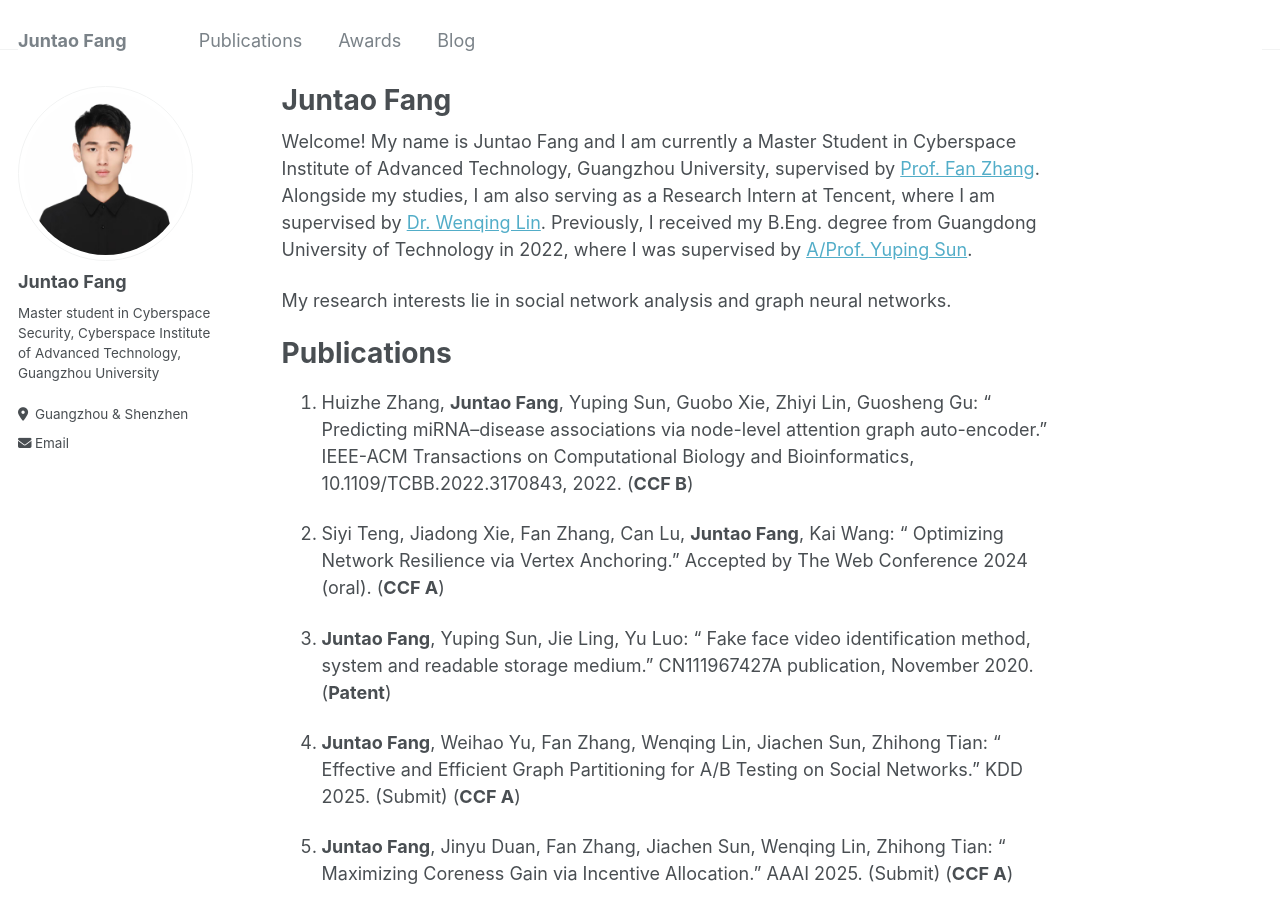
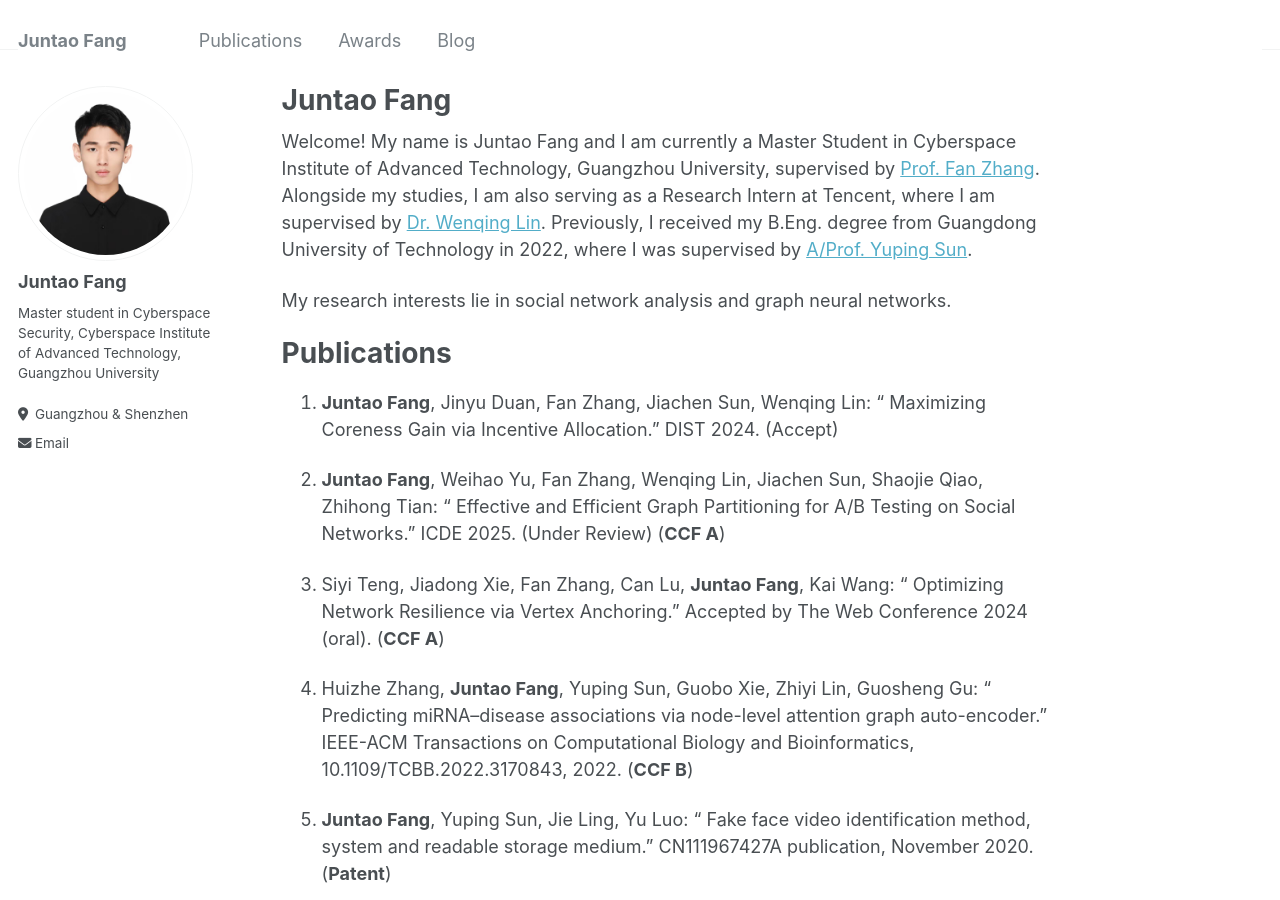
Before and after one commit to juntaofang2000/juntaofang2000.github.io, a Jekyll site: the page built from _pages/about.md, in a window 1280 px wide and 900 px high. Built offline with Jekyll 4.4.1, drawn with Linux system fonts in a browser that asks for light colours.

Commit message:
modify about me

```diff
--- a/_pages/about.md
+++ b/_pages/about.md
@@ -17,15 +17,18 @@ Publications
 ======
 <!-- **\* indicates equal contribution.** -->
 
-1. Huizhe Zhang, **Juntao Fang**, Yuping Sun, Guobo Xie, Zhiyi Lin, Guosheng Gu: " Predicting miRNA–disease associations via node-level attention graph auto-encoder." IEEE-ACM Transactions on Computational Biology and Bioinformatics, 10.1109/TCBB.2022.3170843, 2022. (**CCF B**)
+1. **Juntao Fang**, Jinyu Duan, Fan Zhang, Jiachen Sun,  Wenqing Lin: " Maximizing Coreness Gain via Incentive Allocation." DIST 2024. (Accept)
 
-2. Siyi Teng, Jiadong Xie, Fan Zhang, Can Lu, **Juntao Fang**, Kai Wang: " Optimizing Network Resilience via Vertex Anchoring." Accepted by The Web Conference 2024 (oral). (**CCF A**)
+2. **Juntao Fang**, Weihao Yu, Fan Zhang, Wenqing Lin, Jiachen Sun, Shaojie Qiao, Zhihong Tian: " Effective and Efficient Graph Partitioning for A/B Testing on Social Networks." ICDE 2025. (Under Review) (**CCF A**)
 
-3. **Juntao Fang**, Yuping Sun, Jie Ling, Yu Luo: " Fake face video identification method, system and readable storage medium." CN111967427A publication, November 2020. (**Patent**)
+3. Siyi Teng, Jiadong Xie, Fan Zhang, Can Lu, **Juntao Fang**, Kai Wang: " Optimizing Network Resilience via Vertex Anchoring." Accepted by The Web Conference 2024 (oral). (**CCF A**)
 
-4. **Juntao Fang**, Weihao Yu, Fan Zhang, Wenqing Lin, Jiachen Sun, Zhihong Tian: " Effective and Efficient Graph Partitioning for A/B Testing on Social Networks." KDD 2025. (Submit) (**CCF A**)
+4. Huizhe Zhang, **Juntao Fang**, Yuping Sun, Guobo Xie, Zhiyi Lin, Guosheng Gu: " Predicting miRNA–disease associations via node-level attention graph auto-encoder." IEEE-ACM Transactions on Computational Biology and Bioinformatics, 10.1109/TCBB.2022.3170843, 2022. (**CCF B**)
 
-5. **Juntao Fang**, Jinyu Duan, Fan Zhang, Jiachen Sun,  Wenqing Lin, Zhihong Tian: " Maximizing Coreness Gain via Incentive Allocation." AAAI 2025. (Submit) (**CCF A**)
+5. **Juntao Fang**, Yuping Sun, Jie Ling, Yu Luo: " Fake face video identification method, system and readable storage medium." CN111967427A publication, November 2020. (**Patent**)
+
+
+
 
 <!-- 4.  **Juntao Fang**, Jinyu Duan, Fan Zhang, Jiachen Sun,  Wenqing Lin : “Maximizing Coreness Gain via Incentive Allocation.” Proceedings of the ACM Turing Award Celebration Conference-China. 2024 (Accept) -->
 
```
